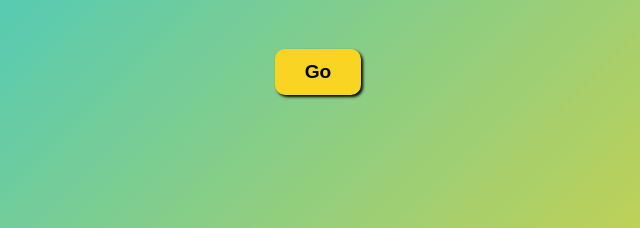
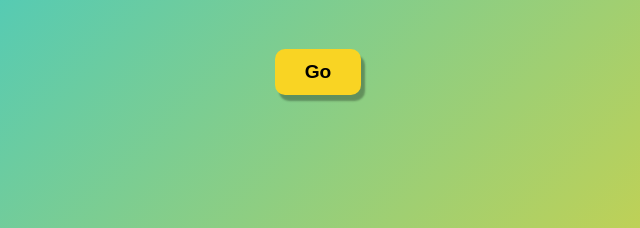
Before and after one commit to sakshibakhade/simple-calculator, a plain HTML site: page index.html in a window 1280 px wide. Shown: the part 398-626 px from the top of the page, 322-962 px from the left. Drawn offline with Linux system fonts and the light colour scheme.

Commit message:
updated css

```diff
--- a/style.css
+++ b/style.css
@@ -189,12 +189,13 @@ body.intro-page {
   background: #f9d423;
   cursor: pointer;
   transition: 0.3s;
-  box-shadow: 2px 2px 3px black;
+    box-shadow: 4px  6px 2px rgba(0, 0, 0, 0.3);
 }
 
 .go-btn:hover {
   background: #00c6ff;
   color: #fff;
+      box-shadow: 4px 6px 2px rgba(0, 0, 0, 0.4);
 }
 
 /* Animations */
```
